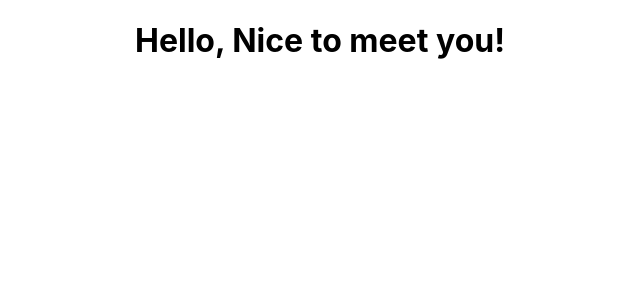
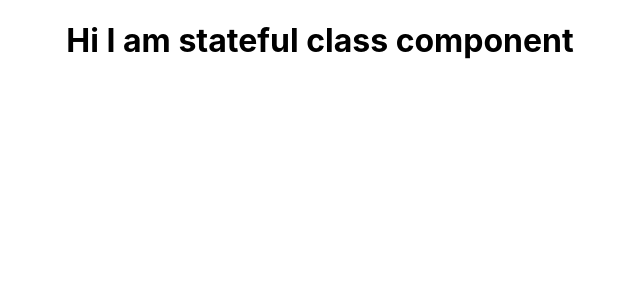
Before and after one commit to mihayounas/my-first-react-app, a React (Create React App) app in the folder my-app/: page / in a window 1280 px wide. Shown: the top 300 px of the page, without its empty margins (320-960 px from the left). Built offline with nearby package versions, Linux system fonts and the light colour scheme.

Commit message:
Work with stateful class components

```diff
--- a/my-app/src/App.js
+++ b/my-app/src/App.js
@@ -1,11 +1,13 @@
 import logo from './logo.svg';
 import './App.css';
 import FunctionalGreetingWithProps from './components/FunctionalGreetingWithProps';
+import StatefulGreeting from './components/StatefulComponents';
 
 function App() {
   return (
     <div className="App">
-      <FunctionalGreetingWithProps greeting="Nice to meet you!" name="Mike" age="32"/>
+      <StatefulGreeting greeting="I am stateful class component" name="Mike" />
+
     </div>
   );
 }
--- /dev/null
+++ b/my-app/src/components/StatefulComponents.js
@@ -0,0 +1,9 @@
+import React from "react";
+
+class StatefulGreeting extends React.Component{
+    render(){
+        return <h1>Hi {this.props.greeting}</h1>
+    }
+}
+
+export default StatefulGreeting;
```
